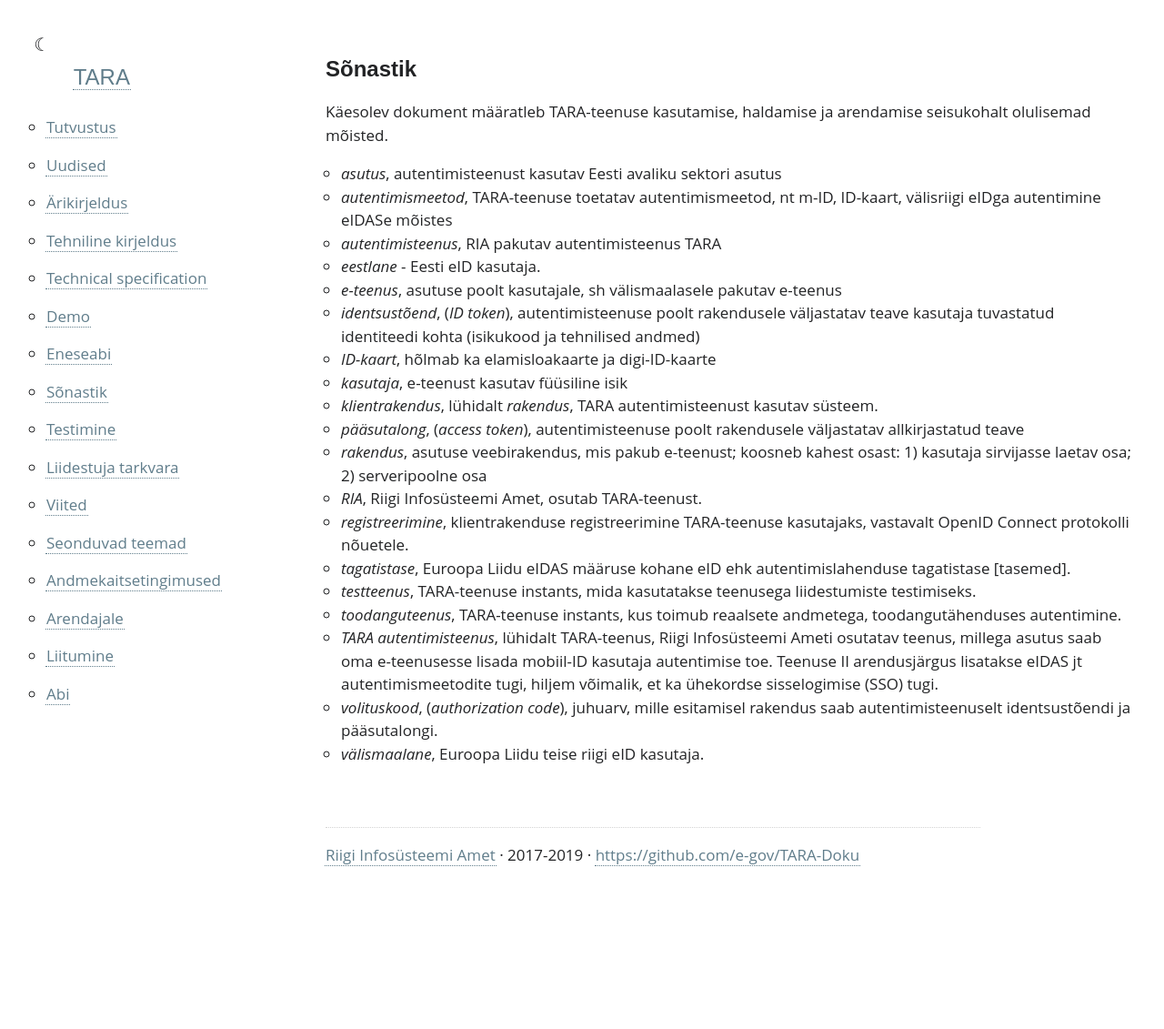
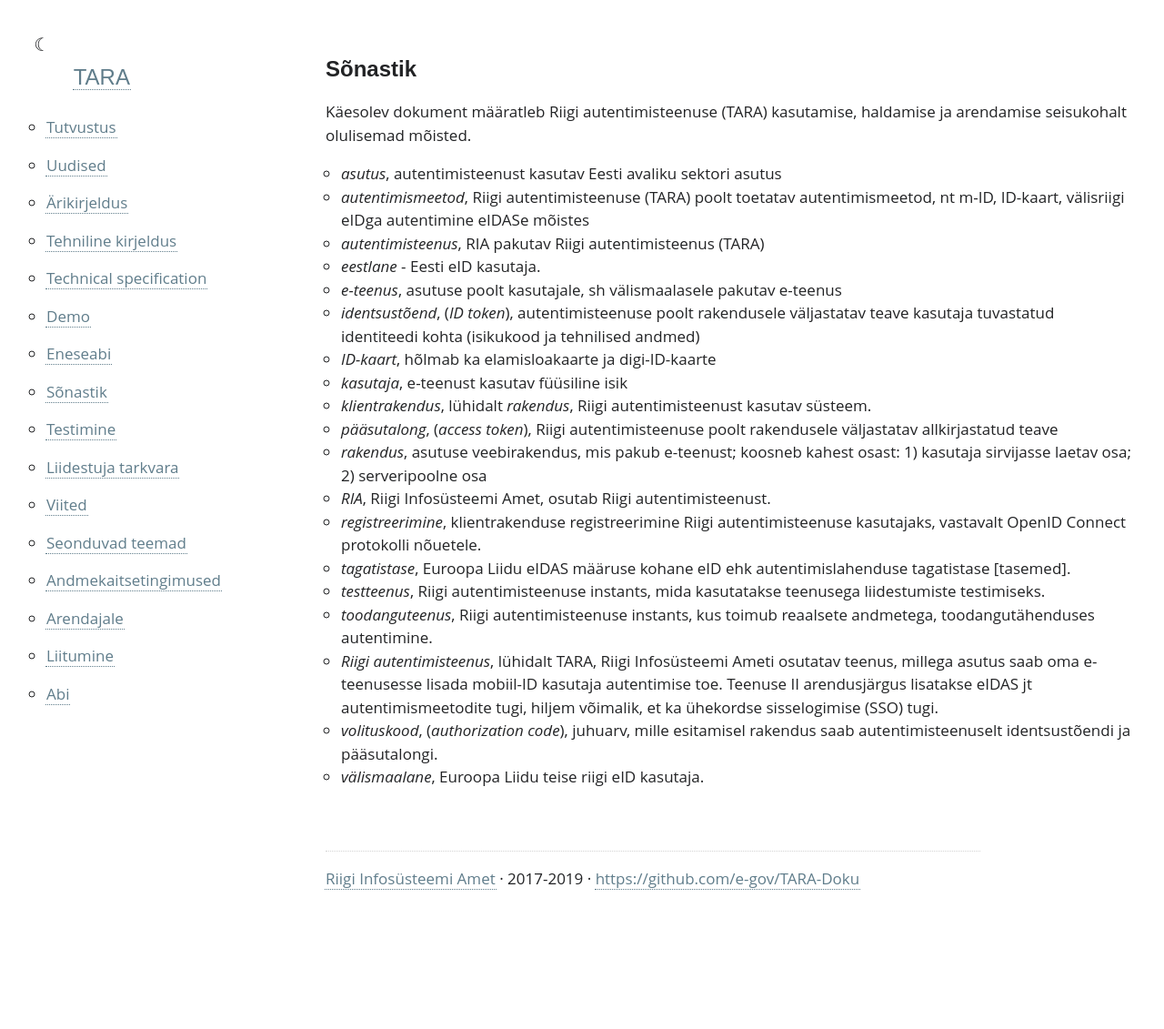
Before and after one commit to e-gov/TARA-Doku, a Jekyll site: the page built from Sonastik.md, in a window 1280 px wide. Shown: the whole page at 91% size. Built offline with Jekyll 4.4.1, drawn with Linux system fonts in a browser that asks for light colours; our own code applies the rules of GitHub Pages for plain Markdown files.

Commit message:
Update Sonastik.md

```diff
--- a/Sonastik.md
+++ b/Sonastik.md
@@ -4,24 +4,24 @@ permalink: Sonastik
 
 # Sõnastik
 
-Käesolev dokument määratleb TARA-teenuse kasutamise, haldamise ja arendamise seisukohalt olulisemad mõisted.
+Käesolev dokument määratleb Riigi autentimisteenuse (TARA) kasutamise, haldamise ja arendamise seisukohalt olulisemad mõisted.
 
 - _asutus_, autentimisteenust kasutav Eesti avaliku sektori asutus
-- _autentimismeetod_, TARA-teenuse toetatav autentimismeetod, nt m-ID, ID-kaart, välisriigi eIDga autentimine eIDASe mõistes
-- _autentimisteenus_, RIA pakutav autentimisteenus TARA
+- _autentimismeetod_, Riigi autentimisteenuse (TARA) poolt toetatav autentimismeetod, nt m-ID, ID-kaart, välisriigi eIDga autentimine eIDASe mõistes
+- _autentimisteenus_, RIA pakutav Riigi autentimisteenus (TARA)
 - _eestlane_ - Eesti eID kasutaja.
 - _e-teenus_, asutuse poolt kasutajale, sh välismaalasele pakutav e-teenus
 - _identsustõend_, (_ID token_), autentimisteenuse poolt rakendusele väljastatav teave kasutaja tuvastatud identiteedi kohta (isikukood ja tehnilised andmed)
 - _ID-kaart_, hõlmab ka elamisloakaarte ja digi-ID-kaarte
 - _kasutaja_, e-teenust kasutav füüsiline isik
-- _klientrakendus_, lühidalt _rakendus_, TARA autentimisteenust kasutav süsteem.
-- _pääsutalong_, (_access token_), autentimisteenuse poolt rakendusele väljastatav allkirjastatud teave
+- _klientrakendus_, lühidalt _rakendus_, Riigi autentimisteenust kasutav süsteem.
+- _pääsutalong_, (_access token_), Riigi autentimisteenuse poolt rakendusele väljastatav allkirjastatud teave
 - _rakendus_, asutuse veebirakendus, mis pakub e-teenust; koosneb kahest osast: 1) kasutaja sirvijasse laetav osa; 2) serveripoolne osa
-- _RIA_, Riigi Infosüsteemi Amet, osutab TARA-teenust.
-- _registreerimine_, klientrakenduse registreerimine TARA-teenuse kasutajaks, vastavalt OpenID Connect protokolli nõuetele.
+- _RIA_, Riigi Infosüsteemi Amet, osutab Riigi autentimisteenust.
+- _registreerimine_, klientrakenduse registreerimine Riigi autentimisteenuse kasutajaks, vastavalt OpenID Connect protokolli nõuetele.
 - _tagatistase_, Euroopa Liidu eIDAS määruse kohane eID ehk autentimislahenduse tagatistase [tasemed].
-- _testteenus_, TARA-teenuse instants, mida kasutatakse teenusega liidestumiste testimiseks.
-- _toodanguteenus_, TARA-teenuse instants, kus toimub reaalsete andmetega, toodangutähenduses autentimine.
-- _TARA autentimisteenus_, lühidalt TARA-teenus, Riigi Infosüsteemi Ameti  osutatav teenus, millega asutus saab oma e-teenusesse lisada mobiil-ID kasutaja autentimise toe. Teenuse II arendusjärgus lisatakse eIDAS jt autentimismeetodite tugi, hiljem võimalik, et ka ühekordse sisselogimise (SSO) tugi.
+- _testteenus_, Riigi autentimisteenuse instants, mida kasutatakse teenusega liidestumiste testimiseks.
+- _toodanguteenus_, Riigi autentimisteenuse instants, kus toimub reaalsete andmetega, toodangutähenduses autentimine.
+- _Riigi autentimisteenus_, lühidalt TARA, Riigi Infosüsteemi Ameti  osutatav teenus, millega asutus saab oma e-teenusesse lisada mobiil-ID kasutaja autentimise toe. Teenuse II arendusjärgus lisatakse eIDAS jt autentimismeetodite tugi, hiljem võimalik, et ka ühekordse sisselogimise (SSO) tugi.
 - _volituskood_, (_authorization code_), juhuarv, mille esitamisel rakendus saab autentimisteenuselt identsustõendi ja pääsutalongi.
 - _välismaalane_, Euroopa Liidu teise riigi eID kasutaja.
```
